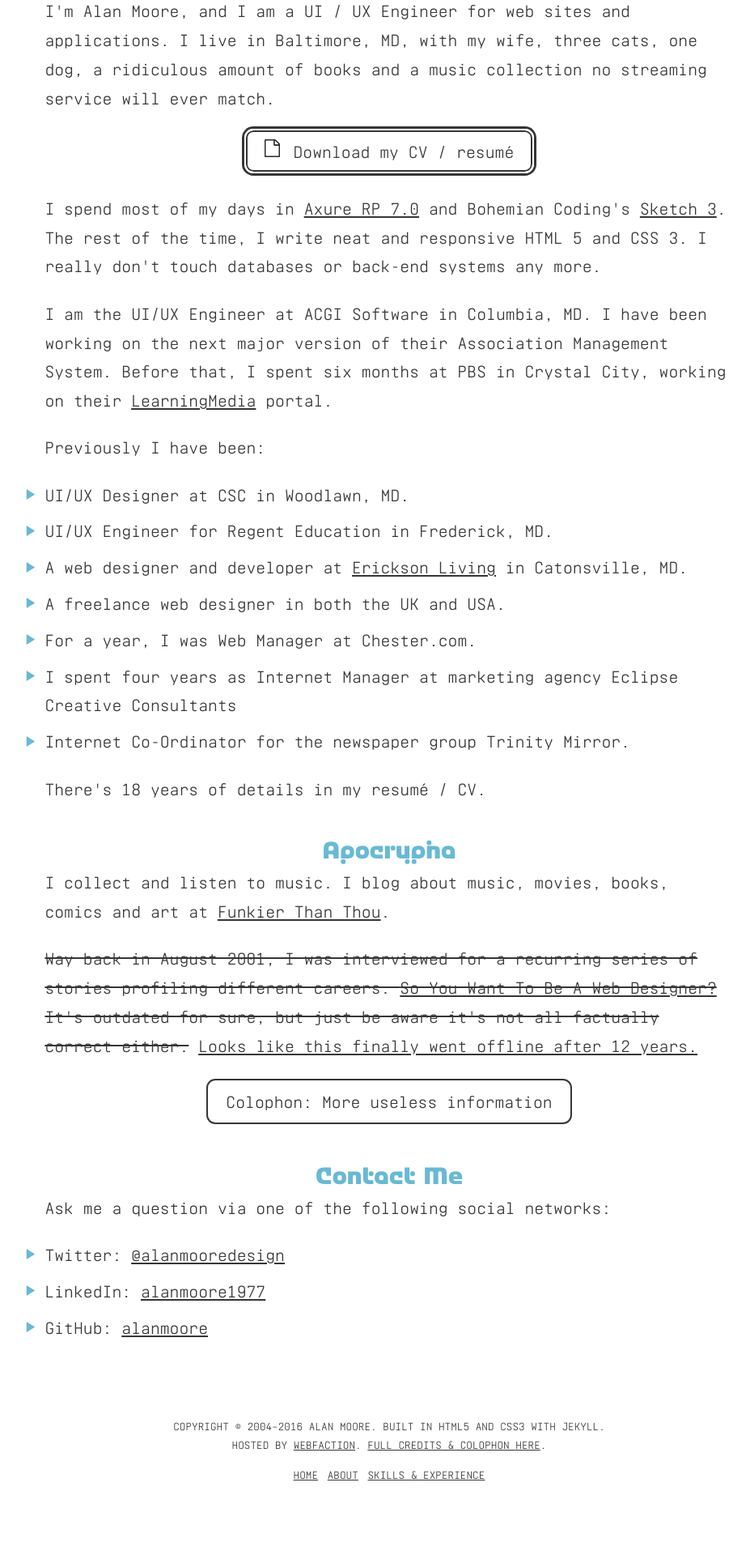
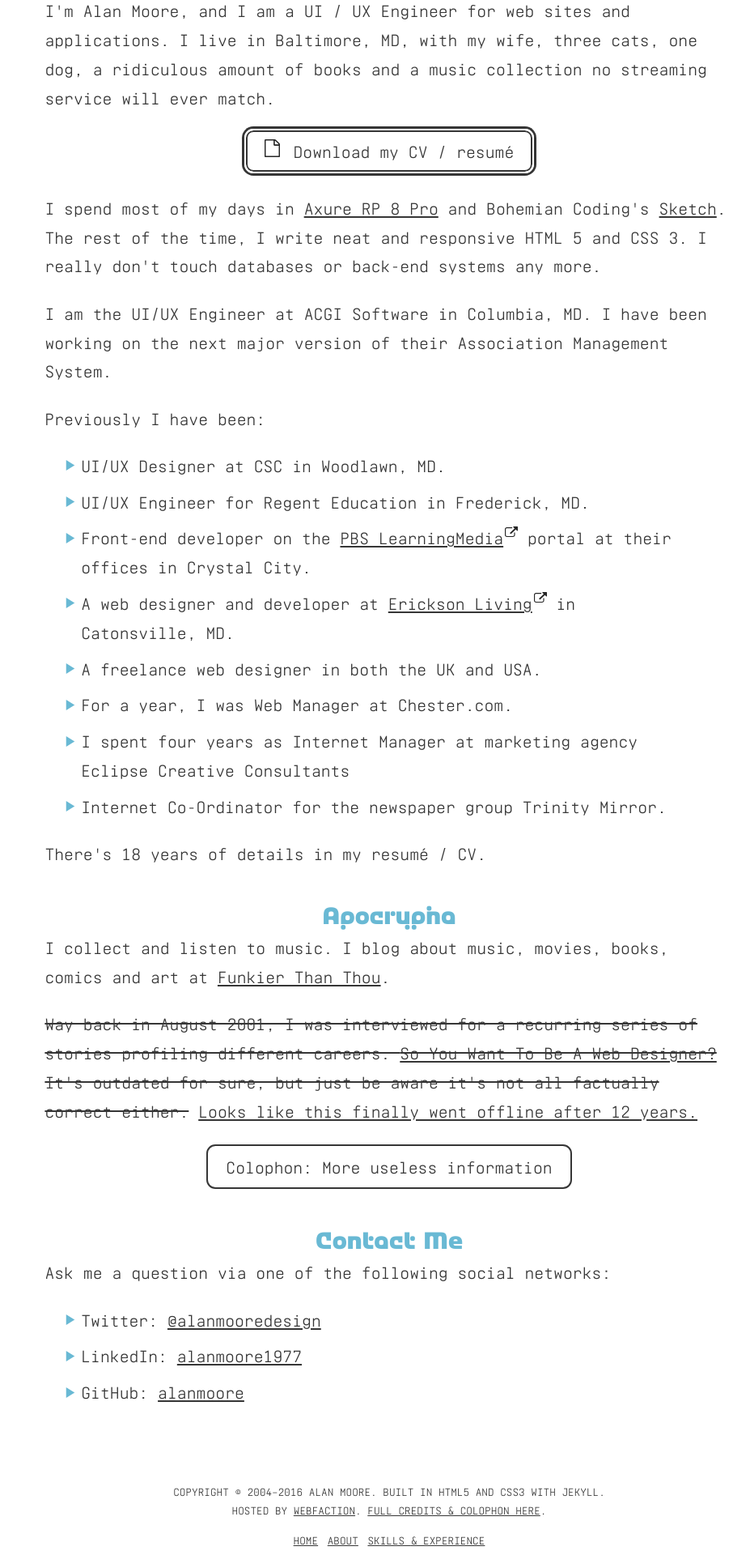
Before and after one commit to alanmoore/alanmoore.github.io, a Jekyll site: the page built from about.html, in a window 1280 px wide. Shown: the part 590-2510 px from the top of the page at 81% size, without its empty margins (159-1086 px from the left). Built offline with Jekyll 4.4.1, drawn with Linux system fonts in a browser that asks for light colours; nearby versions of some CDN libraries; before the commit the page ends 2486 px from its top, so only the background shows below that.

Commit message:
Small copy changes and style tweaks

```diff
--- a/about.html
+++ b/about.html
@@ -13,26 +13,27 @@
             music collection no streaming service will ever match. </p>
         {% include cv_link.html %}
         <p>I spend most of my days in <a href="http://www.axure.com/"
-            target="_blank">Axure RP 7.0</a> and Bohemian Coding's
-            <a href="http://bohemiancoding.com/sketch/" target="_blank">Sketch 3</a>.
+            target="_blank">Axure RP 8 Pro</a> and Bohemian Coding's
+            <a href="http://bohemiancoding.com/sketch/" target="_blank">Sketch</a>.
             The rest of the time, I write neat and responsive HTML 5 and CSS 3. I
             really don't touch databases or back-end systems any more. </p>
         <p>I am the UI/UX Engineer at ACGI Software in Columbia, MD. I have been working on the
-            next major version of their Association Management System. Before that,
-            I spent six months at PBS in Crystal City, working on their
-            <a href="http://www.pbslearningmedia.org">LearningMedia</a> portal.</p>
+            next major version of their Association Management System. </p>
         <p>Previously I have been:</p>
         <ul>
             <li>UI/UX Designer at CSC in Woodlawn, MD. </li>
             <li>UI/UX Engineer for Regent Education in Frederick, MD. </li>
-            <li>A web designer and developer at
-                <a href="http://www.ericksonliving.com/" target="_blank">Erickson
-                Living</a> in Catonsville, MD.</li>
-            <li>A freelance web designer in both the UK and USA.</li>
-            <li>For a year, I was Web Manager at Chester.com.</li>
+            <li>Front-end developer on the <a href="http://www.pbslearningmedia.org"
+                target="_blank" class="icon  icon--external-link">PBS
+                LearningMedia</a> portal at their offices in Crystal City. </li>
+            <li>A web designer and developer at <a href="http://www.ericksonliving.com/"
+                target="_blank" class="icon  icon--external-link">Erickson Living</a> in
+                Catonsville, MD. </li>
+            <li>A freelance web designer in both the UK and USA. </li>
+            <li>For a year, I was Web Manager at Chester.com. </li>
             <li>I spent four years as Internet Manager at marketing agency Eclipse
-                Creative Consultants</li>
-            <li>Internet Co-Ordinator for the newspaper group Trinity Mirror.</li>
+                Creative Consultants </li>
+            <li>Internet Co-Ordinator for the newspaper group Trinity Mirror. </li>
         </ul>
         <p>There's 18 years of details in my resumé / CV. </p>
 
```
Also changed, not shown: _sass/alanmoore.scss (+5 -3 lines), css/alanmoore.css, 1 other file.
